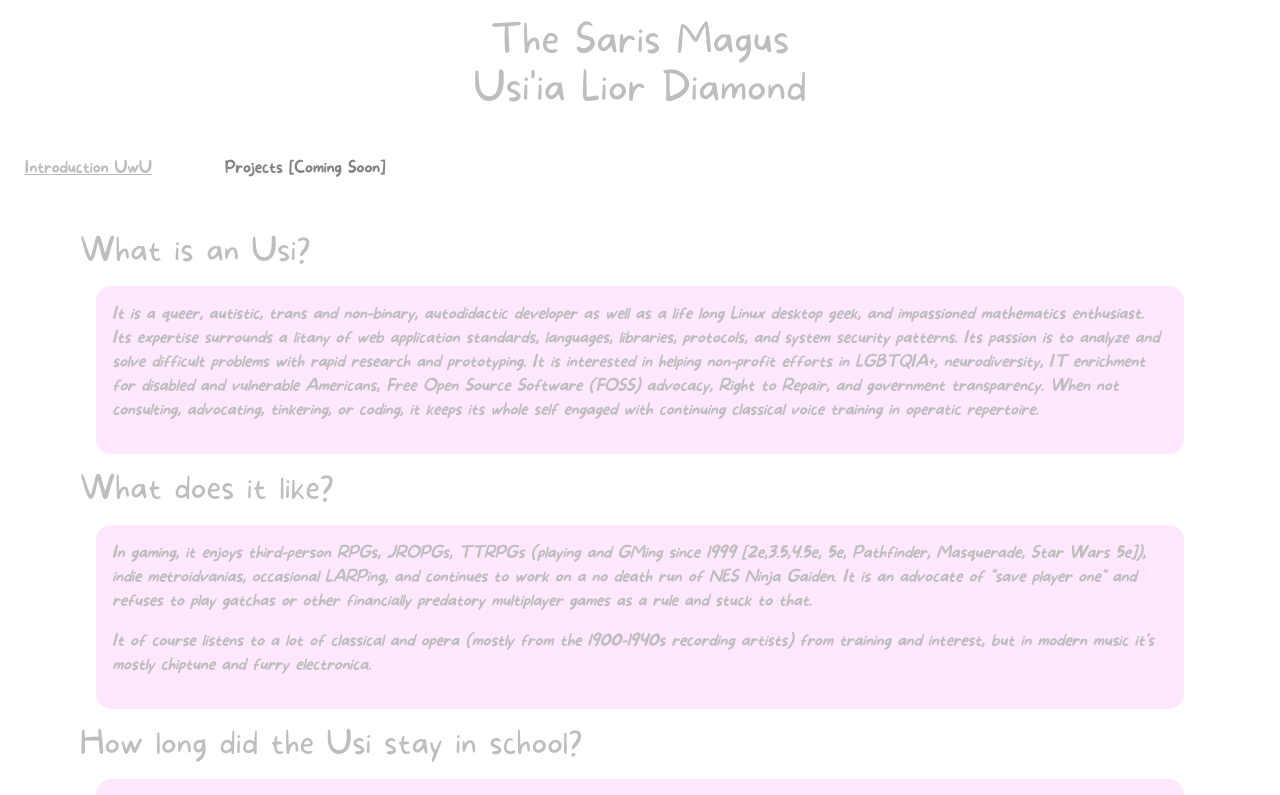
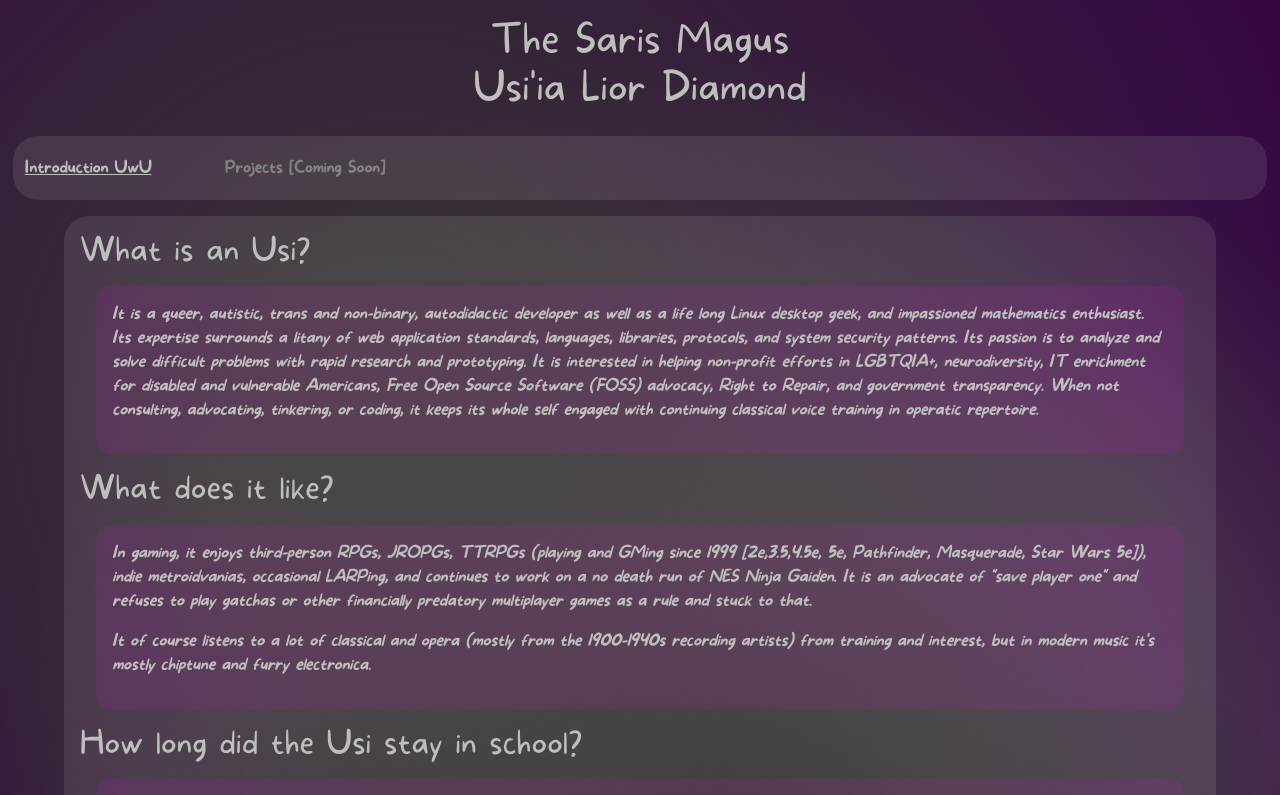
Before and after one commit to UsiDiamond/usidiamond.github.io, an Angular app: page /home#/home in a window 1280 px wide. Shown: the top 795 px of the page. Built offline with nearby package versions, Linux system fonts and the light colour scheme.

Commit message:
replace merged out stuff

```diff
--- a/src/app/app.component.css
+++ b/src/app/app.component.css
@@ -24,12 +24,50 @@
 }
 
 .grid-wrapper {
+  min-height: 100vh;
   display: grid;
   color: rgb(190, 190, 190);
+  background-color: rgb(53, 0, 70);
   grid-template-areas:
     " header "
     " menu  "
     " left "
     " footer ";
   grid-gap: 1em;
+  position: relative;
+
+  --y-0: 80%;
+  --x-0: 85%;
+  --c-0: hsla(266.99999999999983, 1%, 12%, 1);
+  --c-1: hsla(335.9999999999997, 2%, 22%, 1);
+  --y-1: 24%;
+  --x-1: 60%;
+  --x-2: 13%;
+  --c-2: hsla(53.999999999999886, 0%, 0%, 0.49);
+  --y-2: 82%;
+  --y-3: 7%;
+  --x-3: 24%;
+  --c-3: hsla(299, 4%, 36%, 1);
+  background-image: radial-gradient(
+      circle at var(--x-0) var(--y-0),
+      var(--c-0) var(--s-start-0),
+      transparent var(--s-end-0)
+    ),
+    radial-gradient(
+      circle at var(--x-1) var(--y-1),
+      var(--c-1) var(--s-start-1),
+      transparent var(--s-end-1)
+    ),
+    radial-gradient(
+      circle at var(--x-2) var(--y-2),
+      var(--c-2) var(--s-start-2),
+      transparent var(--s-end-2)
+    ),
+    radial-gradient(
+      circle at var(--x-3) var(--y-3),
+      var(--c-3) var(--s-start-3),
+      transparent var(--s-end-3)
+    );
+  animation: gradient-animation 10s linear infinite alternate;
+  background-blend-mode: normal, normal, normal, normal;
 }
```
